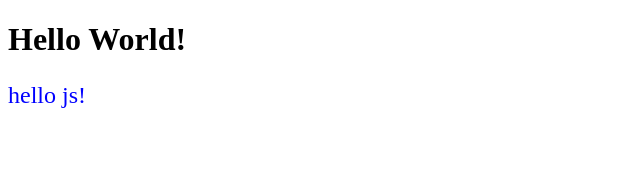
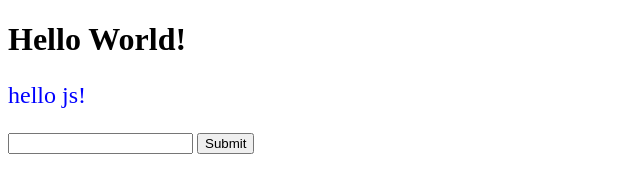
Before and after one commit to TomoMayumi/contest_server, a website: page public/index.html in a window 1280 px wide. Shown: the whole page, without its empty margins (0-640 px from the left). Drawn offline with Linux system fonts and the light colour scheme.

Commit message:
POSTの中身をそのまま返すようお試し

```diff
--- a/public/index.html
+++ b/public/index.html
@@ -8,5 +8,9 @@
   <body>
     <h1>Hello World!</h1>
     <p id="target"></p>
+    <form action="/api" method="POST">
+      <input type="text" aria-multiline="true" name="code" />
+      <input type="submit" />
+    </form>
   </body>
 </html>
```
Also changed, not shown: index.js (+7 -0 lines).
